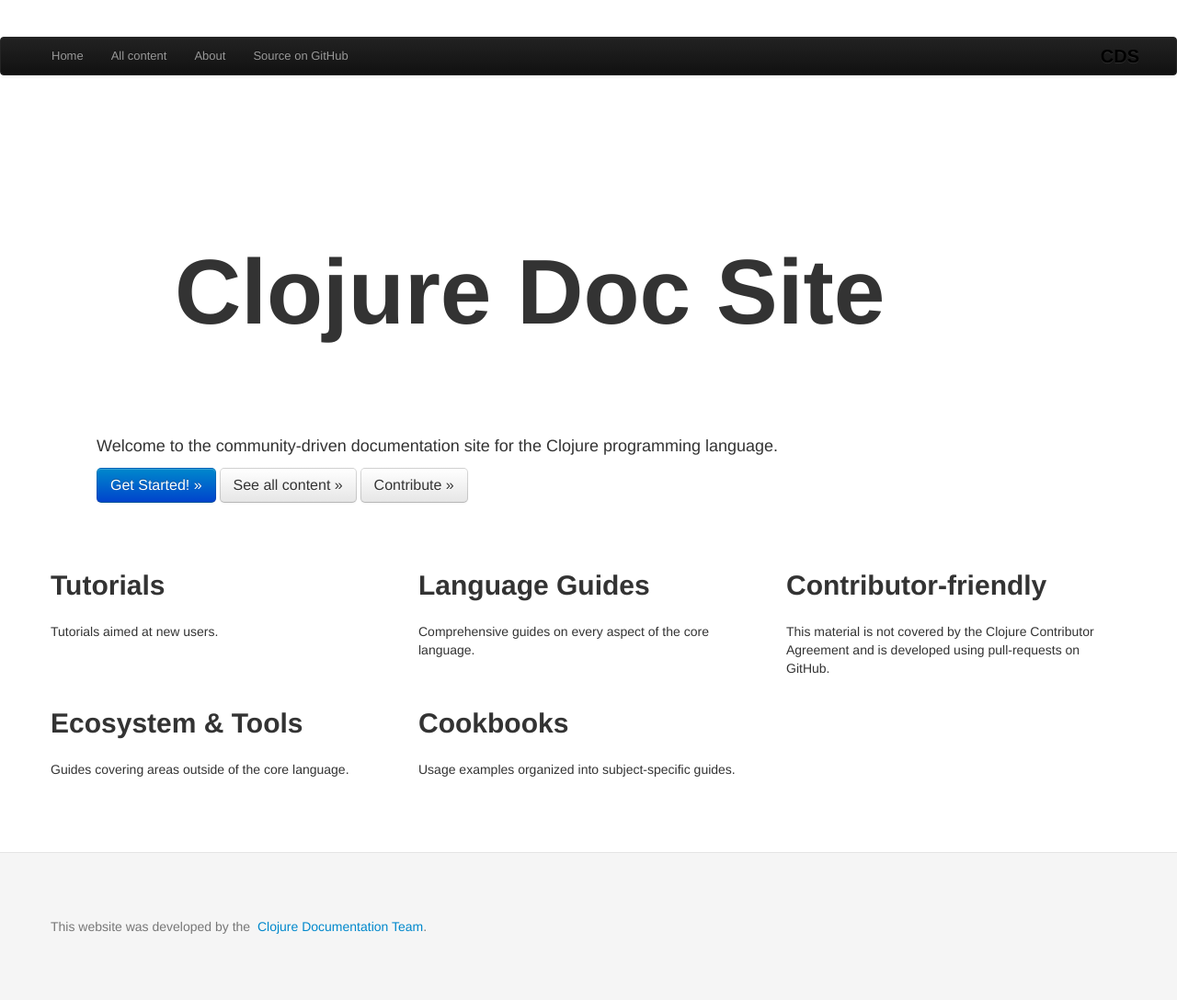
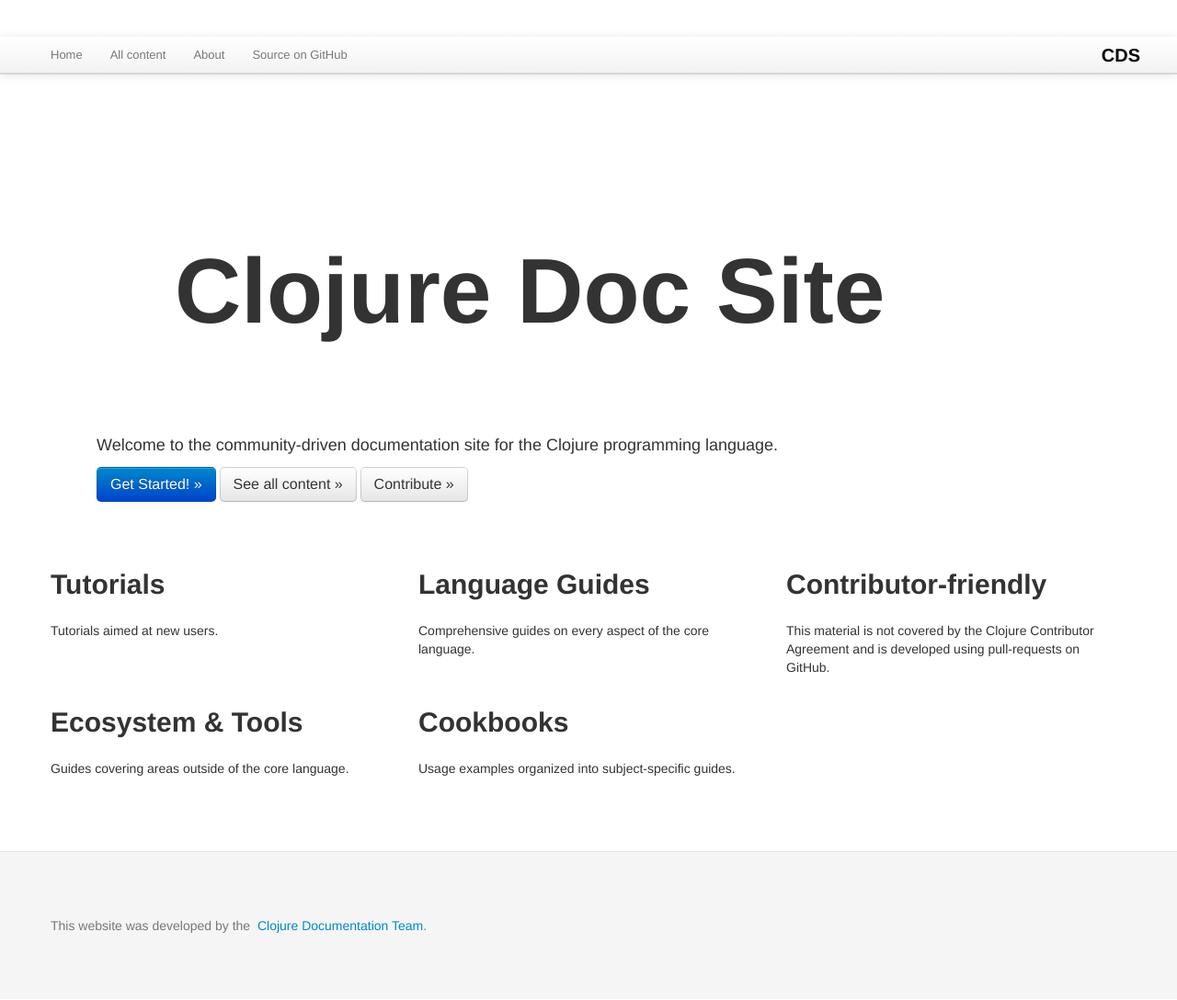
Before and after one commit to clojuredocs/guides, a Jekyll site: the page built from index.html, in a window 1280 px wide. Shown: the whole page at 92% size. Built offline with Jekyll 4.4.1, drawn with Linux system fonts in a browser that asks for light colours; some web fonts are replaced; Markdown is read by kramdown in place of the engine named in the settings.

Commit message:
Use non-inversed navbar until we fix up vertical spacing

```diff
--- a/_layouts/article.html
+++ b/_layouts/article.html
@@ -29,7 +29,7 @@
     </script>
   </head>
   <body>
-    <div class='navbar navbar-inverse'>
+    <div class='navbar navbar-static-top'>
       <div class='navbar-inner'>
         <div class='container-fluid'>
           <a class='btn btn-navbar' data-target='.nav-collapse' data-toggle='collapse'>
--- a/_layouts/default.html
+++ b/_layouts/default.html
@@ -30,7 +30,7 @@
     </script>
   </head>
   <body style='height: 100%'>
-    <div class='navbar navbar-inverse'>
+    <div class='navbar navbar-static-top'>
       <div class='navbar-inner'>
         <div class='container-fluid'>
           <a class='btn btn-navbar' data-target='.nav-collapse' data-toggle='collapse'>
```
